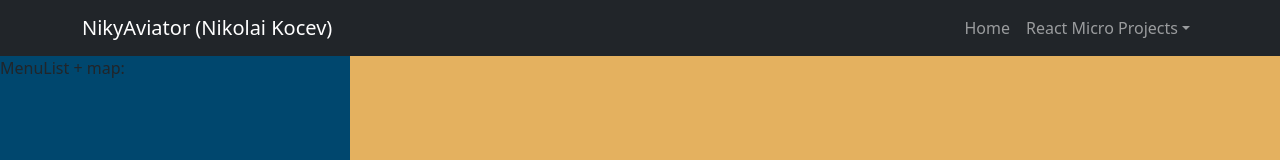
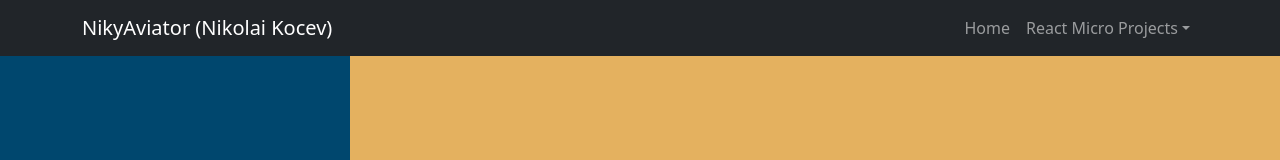
Before and after one commit to NikyAviator/nikolaikocev, a React (Vite) app in the folder frontend/: page /treeview in a window 1280 px wide. Shown: the top 160 px of the page. Built offline with nearby package versions, Linux system fonts and the light colour scheme; a web font is replaced by a local one.

Commit message:
V1.0.4 Tree View (side menu) is now working!

```diff
--- a/frontend/package.json
+++ b/frontend/package.json
@@ -1,7 +1,7 @@
 {
   "name": "frontend",
   "private": true,
-  "version": "1.0.3",
+  "version": "1.0.4",
   "type": "module",
   "scripts": {
     "dev": "vite",
--- a/frontend/src/Components/tree-view/TreeView.jsx
+++ b/frontend/src/Components/tree-view/TreeView.jsx
@@ -1,6 +1,7 @@
 import '../../scss/styles.scss';
 import MenuList from './menu-list';
 
+// eslint-disable-next-line react/prop-types
 const TreeView = ({ menus = [] }) => {
   return (
     <div className='tree-view-container'>
--- a/frontend/src/Components/tree-view/menu-item.jsx
+++ b/frontend/src/Components/tree-view/menu-item.jsx
@@ -1,7 +1,40 @@
+/* eslint-disable react/prop-types */
 import '../../scss/styles.scss';
+import { useState } from 'react';
+import MenuList from './menu-list';
+import { FaMinus, FaPlus } from 'react-icons/fa';
 
 const MenuItem = ({ item }) => {
-  return <div className='menu-item'>MenuItem</div>;
+  const [displayCurrentChildren, setDisplayCurrentChildren] = useState({});
+
+  const handleToggleChildren = (getCurrentLabel) => {
+    setDisplayCurrentChildren({
+      ...displayCurrentChildren,
+      [getCurrentLabel]: !displayCurrentChildren[getCurrentLabel],
+    });
+  };
+
+  return (
+    <li className='menu-item'>
+      <span>{item.label}</span>
+      {item && item.children && item.children.length > 0 ? (
+        <span onClick={() => handleToggleChildren(item.label)}>
+          {displayCurrentChildren[item.label] ? (
+            <FaMinus color='#fff' size={20} style={{ marginLeft: '5px' }} />
+          ) : (
+            <FaPlus color='#fff' size={20} style={{ marginLeft: '5px' }} />
+          )}
+        </span>
+      ) : null}
+
+      {item &&
+      item.children &&
+      item.children.length > 0 &&
+      displayCurrentChildren[item.label] ? (
+        <MenuList list={item.children} />
+      ) : null}
+    </li>
+  );
 };
 
 export default MenuItem;
--- a/frontend/src/Components/tree-view/menu-list.jsx
+++ b/frontend/src/Components/tree-view/menu-list.jsx
@@ -1,14 +1,14 @@
 import '../../scss/styles.scss';
 import MenuItem from './menu-item';
 
+// eslint-disable-next-line react/prop-types
 const MenuList = ({ list = [] }) => {
   return (
-    <div className='menu-list-container'>
-      <p>MenuList + map:</p>
+    <ul className='menu-list-container'>
       {list && list.length > 0
         ? list.map((listItem) => <MenuItem key={list.label} item={listItem} />)
         : null}
-    </div>
+    </ul>
   );
 };
 
--- a/frontend/src/Components/tree-view/tree-view.scss
+++ b/frontend/src/Components/tree-view/tree-view.scss
@@ -5,15 +5,15 @@
 }
 
 .menu-item {
-  display: flex;
-  align-items: center;
-  gap: 20px;
+  //display: flex;
+  align-items: baseline;
+  gap: 10px;
   cursor: pointer;
   color: #fff;
 }
 
 .menu-list-container {
-  list-style: none;
-  margin-top: 0px;
-  margin-bottom: 0px;
+  list-style: circle;
+  margin-top: auto;
+  margin-bottom: auto;
 }
```
